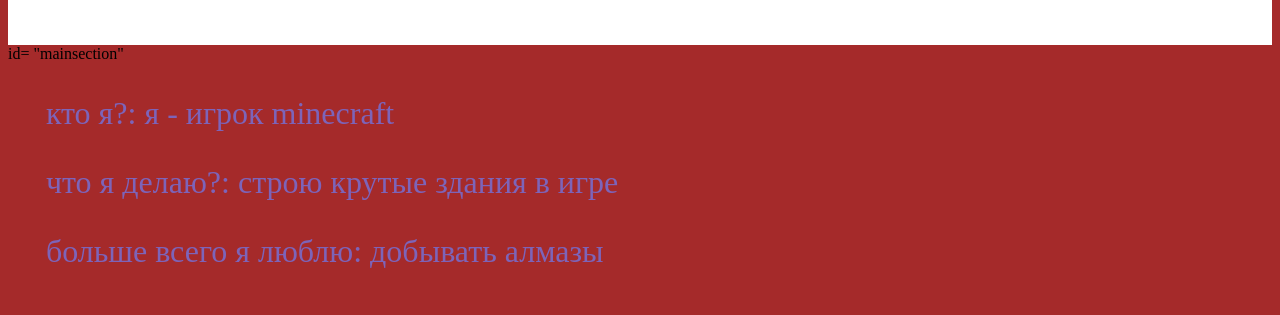
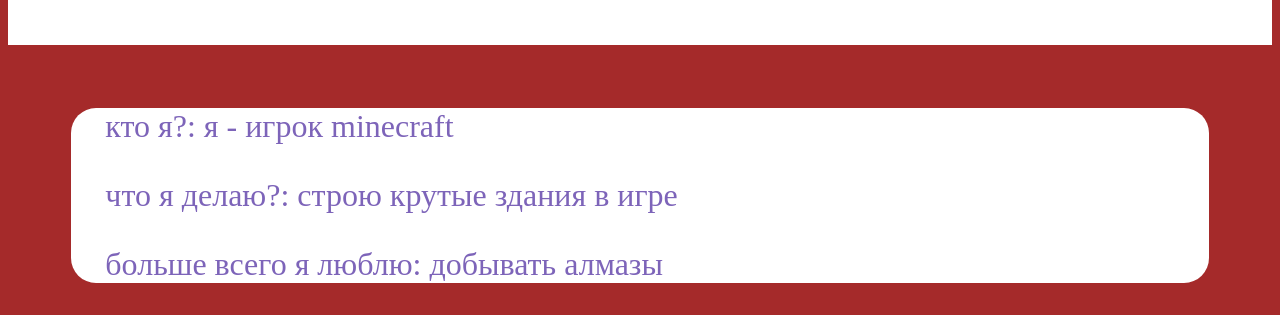
Before and after one commit to Tanya1874/stive, a plain HTML site: page index.html in a window 1280 px wide. Shown: the part 607-922 px from the top of the page. Drawn offline with Linux system fonts and the light colour scheme.

Commit message:
Update index.html

```diff
--- a/index.html
+++ b/index.html
@@ -11,7 +11,7 @@
         <img id="steve" src="steve.png">
         <p> привет, я стив!</p>
     </div>
-    <div> id= "mainsection"
+    <div id= "mainsection">
         <p> кто я?: я - игрок minecraft</p>
         <p> что я делаю?: строю крутые здания в игре</p>
         <p>больше всего я люблю: добывать алмазы</p>
```
